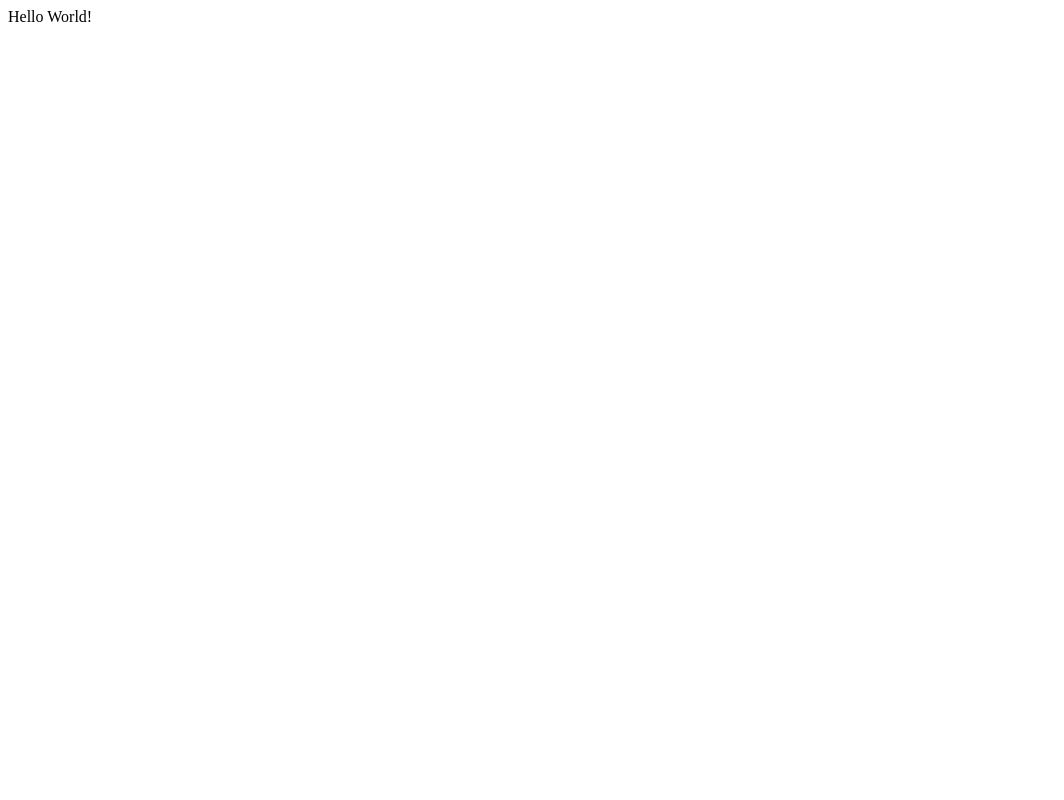
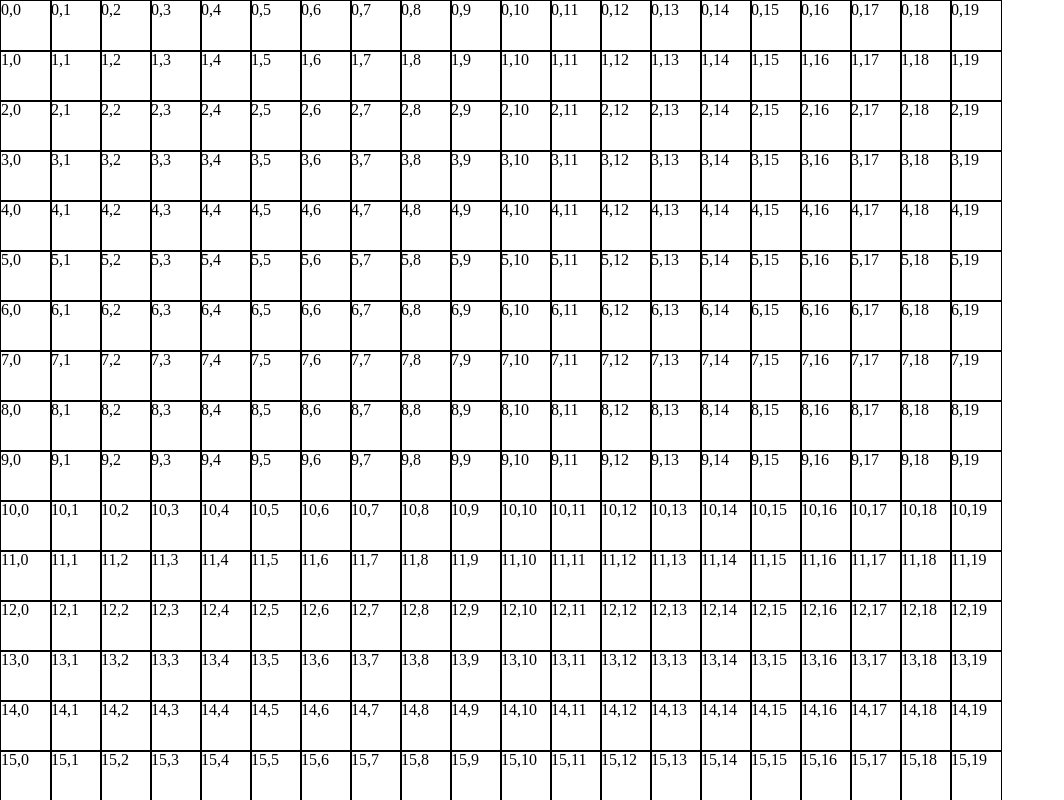
Before and after one commit to ndthien407/BoomGame, a plain HTML site: page thien/index.html in a window 1280 px wide. Shown: the whole page, without its empty margins (0-1064 px from the left). Drawn offline with Linux system fonts and the light colour scheme.

Commit message:
Created Boards

```diff
--- a/thien/index.html
+++ b/thien/index.html
@@ -1,8 +1,63 @@
 <html>
 <header>
     <title>Boom Game</title>
+<!--    0,0     0,1     0,2-->
+<!--    1,0     1,1     1,2-->
+<!--    2,0     2,1     2,2-->
+    <style>
+        .grid {
+            height: 50px;
+            width: 50px;
+            border: 1px black solid;
+            padding: 0;
+            margin: 0;
+        }
+    </style>
+    <script>
+        var num_row = 20;
+        var num_col = 20;
+        var board = []
+        var grid_size = 50
+
+        function CreateGrid() {
+            console.log("Creating grid...");
+            /*
+            * row_grids = [(top:0, left:0)       (top:0, left:50)     (top:0, left:100)]
+            * board.push(row_grids)
+            * board = [
+            *   [(top:0, left:0)       (top:0, left:50)     (top:0, left:100)],
+            *   [(top:50, left:0)       (top:50, left:50)     (top:50, left:100)],
+            *   [(top:100, left:0)       (top:100, left:50)     (top:100, left:100)]
+            * ]
+            * row_grids = [(top:50, left:0)       (top:50, left:50)     (top:50, left:100)]
+            * row_grids = [(top:100, left:0)       (top:100, left:50)     (top:100, left:100)]
+            * */
+            for (var row = 0; row < num_row; row++) {
+                var row_grids = [];
+                for (var col = 0; col < num_col; col++) {
+                    var grid = document.createElement("div");
+                    grid.classList.add("grid");
+                    grid.style.position = "absolute";
+                    grid.style.top = (row * grid_size) + "px";
+                    grid.style.left = (col * grid_size) + "px";
+                    grid.innerText = row + "," + col;
+                    row_grids.push(grid);
+                }
+                board.push(row_grids);
+            }
+
+            for (var row = 0; row < num_row; row++) {
+                for (var col = 0; col < num_col; col++) {
+                    document.body.append(board[row][col]);
+                }
+            }
+        }
+
+        CreateGrid();
+    </script>
 </header>
+
 <body>
-    <p>Hello World!</p>
 </body>
+
 </html>
```
